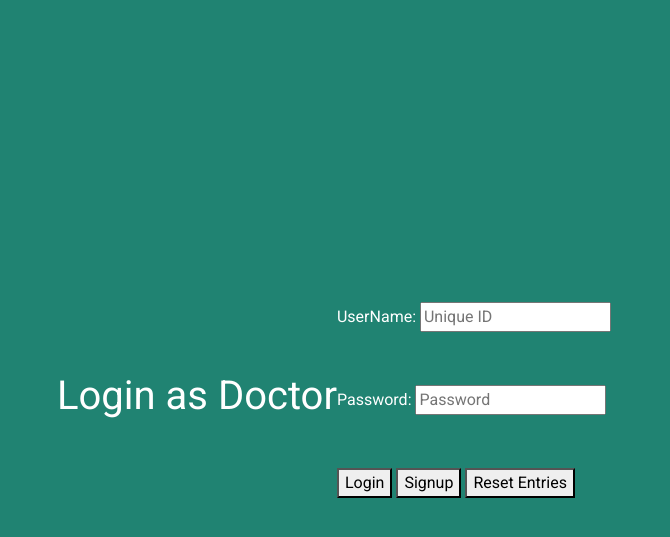
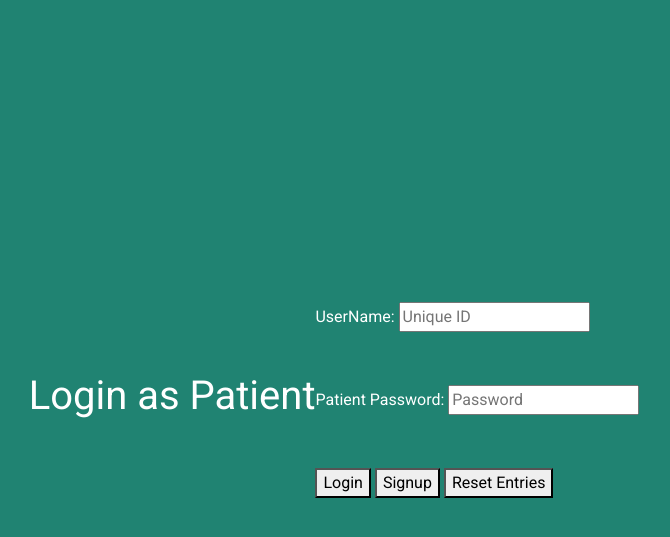
Before and after one commit to akhilar33/Patient-Tracker-System---ASAP-Team, a Flask app: page /patient in a window 1280 px wide. Shown: the top 537 px of the page, without its empty margins (306-976 px from the left). Run offline with Flask 2, Linux system fonts and the light colour scheme; some libraries are stand-ins or nearby versions.

Commit message:
final resolution of conflits

```diff
--- a/src/Backend/app.py
+++ b/src/Backend/app.py
@@ -50,7 +50,7 @@ def patient():
 def doctor():
     return render_template('doctor.html')
 
-@app.route('/patient_login', methods=['POST'])
+@app.route('/patient_login', methods=['POST', 'GET'])
 def patient_login():
     if request.method == 'POST':
         username = request.form['username']
--- a/src/View/templates/doctor_dashboard.html
+++ b/src/View/templates/doctor_dashboard.html
@@ -72,7 +72,7 @@
         <h1 class="dashboard-title">Doctor Dashboard</h1>
         <div class="dashboard-links">
             <a href="{{ url_for('view_Paitent_Records') }}" class="btn btn-custom">View Patient Records</a>
-            <a href="{{ url_for('check_schedule') }}" class="btn btn-custom">Check My Schedule</a>
+            <a href="{{ url_for('addPatient') }}">Check My Schedule</a>
             <a href="{{ url_for('addPatient') }}" class="btn btn-custom">Add Patient</a>
         </div>
     </div>
--- a/src/View/templates/patient.html
+++ b/src/View/templates/patient.html
@@ -61,23 +61,22 @@
 </head>
 <body>
     <header id="header-container">
-        <h1>Login as Doctor</h1>
+        <h1>Login as Patient</h1>
     </header>
     <div id="form-container">
-        <form id="doctor_login_form" method="post" action="{{ url_for('doctor_login') }}">
+        <form id="paitent_login_form" method="post" action="{{ url_for('patient_login') }}">
             <label for="username">UserName:</label>
             <input type="text" name="username" id="username" placeholder="Unique ID" autocomplete="off" required> <br>
             <span id="patient-id-notif" style="color: #fa0000; font-size: 13px; font-family: 'Manrope', sans-serif; font-style: italic;"></span> <br>
             <br>
-            <label for="password"> Password:</label>
+            <label for="password">Patient Password:</label>
             <input type="password" name="password" id="password" placeholder="Password" autocomplete="off" required> <br>
             <span id="patient-pass-notif" style="color: #fa0000; font-size: 13px; font-family: 'Manrope', sans-serif; font-style: italic;"></span> <br>
             <br>
             <a><button type="submit">Login</button></a>
-            <a href="{{ url_for('doctor_signup') }}"><button type="button">Signup</button></a>
+            <a href="{{ url_for('paitent_signup') }}"><button type="button">Signup</button></a>
             <button type="reset" id="reset-btn">Reset Entries</button>
         </form>
-
     </div>
     <script>
         document.addEventListener('DOMContentLoaded', function () {
```
Also changed, not shown: src/Database/patient_login.sql (+1 -18 lines).
